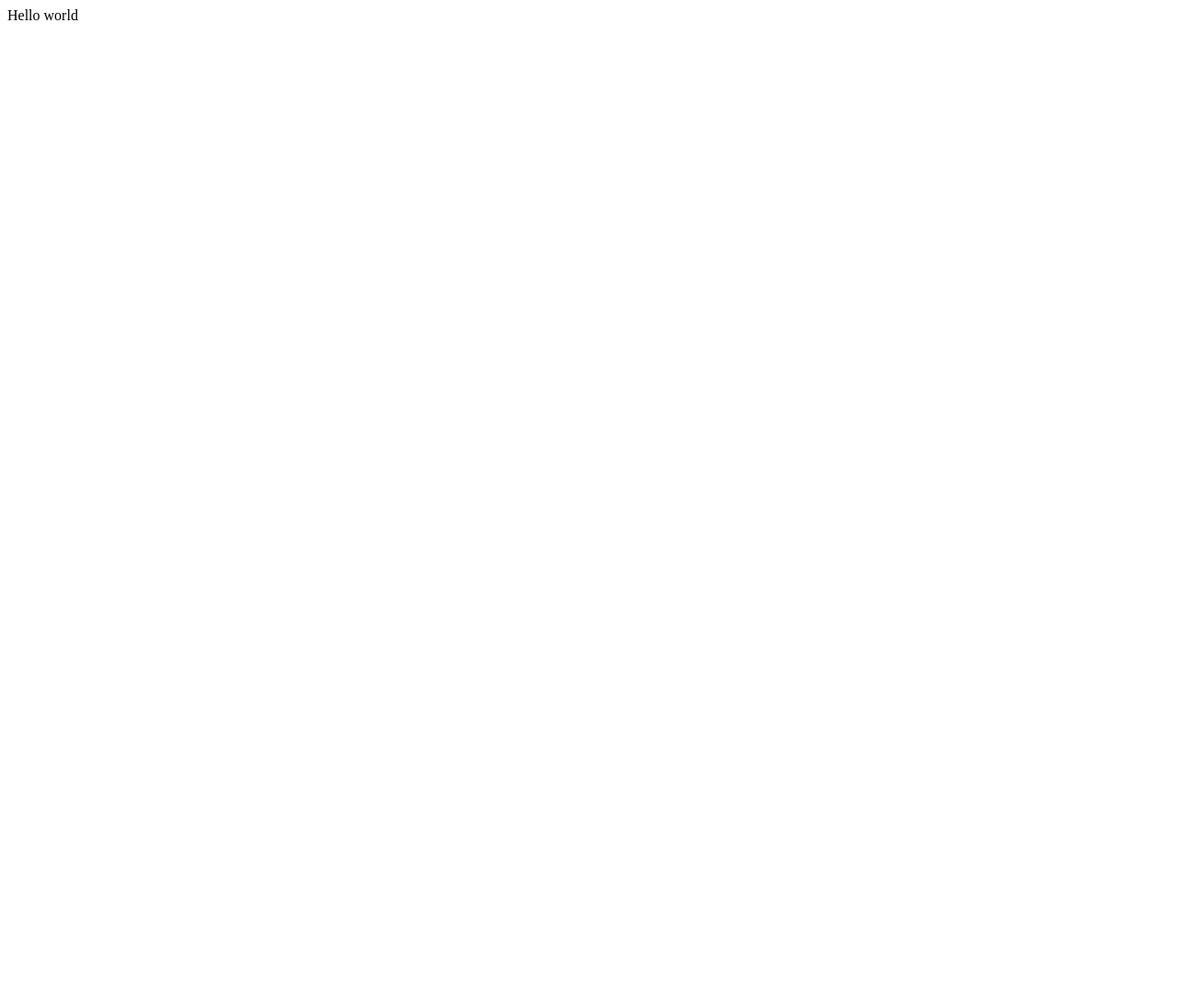
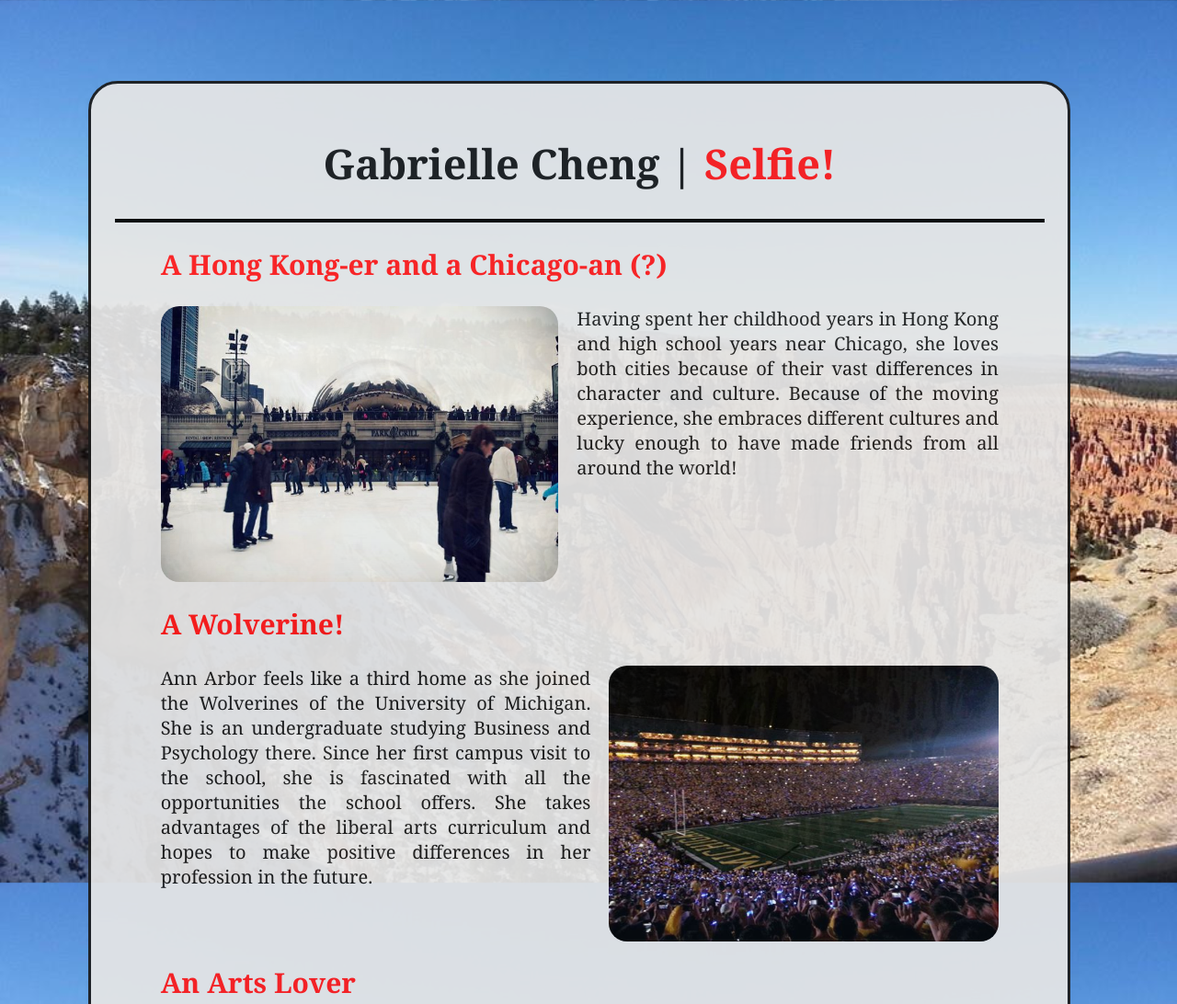
Before and after one commit to gabyc/gabyc.github.io, a plain HTML site: page index.html in a window 1280 px wide. Shown: the top 1092 px of the page at 92% size. Before the commit the page ends 800 px from the top, so only its background shows below. Drawn offline with Linux system fonts and the light colour scheme; files whose address does not match are found by name.

Commit message:
My cover page for portfolio.

```diff
--- a/index.html
+++ b/index.html
@@ -1 +1,46 @@
-<p>Hello world</p>
+<!DOCTYPE html>
+<html>
+<head>
+	<title>Gaby's Selfie!</title>
+	<link rel="stylesheet" href="./stylesheets/style.css">
+</head>
+
+<body>
+<div class = "box">
+<!-- Section of where I come from -->
+	<h1> Gabrielle Cheng | <span id="selfie">Selfie!</span></h1>
+	<hr>
+	<h2>A Hong Kong-er and a Chicago-an (?)</h2>
+	<div class="hometown">
+		<img src="./stylesheets/images/Chicago.jpg" alt="The Beam at Chicago">
+		<p>
+		Having spent her childhood years in Hong Kong and high school years near Chicago, she loves both cities because of their vast differences in character and culture. Because of the moving experience, she embraces different cultures and lucky enough to have made friends from all around the world!
+		</p>
+	</div>
+<!-- Section of Arts -->
+	<h2>A Wolverine!</h2>
+	<div class="michigan">
+		<img src="./stylesheets/images/Michigan2.jpg" alt="Big House at night">
+		<p>
+		Ann Arbor feels like a third home as she joined the Wolverines of the University of Michigan. She is an undergraduate studying Business and Psychology there. Since her first campus visit to the school, she is fascinated with all the opportunities the school offers. She takes advantages of the liberal arts curriculum and hopes to make positive differences in her profession in the future.
+		</p>
+	</div>
+<!-- Section of Social Justice -->
+	<h2>An Arts Lover</h2>
+	<div class="arts">
+		<img src="./stylesheets/images/chalkpainting.jpg" alt="Pointillism at the Diag">
+		<p>
+		Because Hong Kong is a city coined as an "arts desert", she has always hoped to spread the power and appreciation of Arts. Therefore, she is an active Arts Ambassador in campus and has organized different Arts events for students. One of her favorite ones is completing a giant chalk-painting of Georges Seurat's pointillism masterpiece, <i>A Sunday Afternoon on the island of La Grande Jatte</I>, outside of the library.
+		</p>
+	</div>
+<!-- Section of Traveling -->
+	<h2>An Enthusiast for Traveling!</h2>
+	<div class="travel">
+		<img src="./stylesheets/images/roadtrip.jpg" alt="Antelope at Arizona">
+		<p>
+		Since her first road-trip two years ago, she is hoping more to come! Each destination opens up a new lens to the world with its people, custom, and language. One of the most unforgettable places is Antelope in Arizona, US. In seven days, she has traveled to three different states and seen numerous stars in the sky for the first time!
+		</p>
+	</div>
+</div>
+</body>
+</html>
--- /dev/null
+++ b/stylesheets/style.css
@@ -0,0 +1,84 @@
+body {
+	background: url(/Users/apple/iX/projects/gabyc.github.io/stylesheets/images/bryce.jpg) no-repeat center center fixed;
+	background-size: cover;
+}
+
+h1 {
+	font-size: 45px;
+	color: #1A1A1A;
+	font-family: Cambria;
+	text-align: center;
+}
+
+hr {
+	border: 2px solid;
+}
+#selfie {
+	color:#FF1919;
+}
+
+h2 {
+	font-family: Cambria;
+	font-size: 30px;
+	color: #1A1A1A;
+	text-align: left;
+	padding-left: 50px;
+	color: #FF1919;
+}
+
+p {
+	color: #1A1A1A;
+	font-family: Cambria;
+}
+
+.box {
+	background: #E6E6E6;
+	border: 3px solid #1A1A1A;
+	width: 80%;
+	margin-top: 7%;
+	margin-bottom: 10%;
+	margin-left: 7%;
+	padding: 2%;
+	top: 50%;
+	bottom: 50%;
+	left: 50%
+	right: 50%;
+	opacity: 0.93;
+	border-radius: 2em;
+}
+
+.hometown img, .michigan img, .arts img, .travel img {
+	width: 45%;
+	height: 300px;
+	border-radius: 1em;
+	margin-left: 50px;
+	margin-right: 20px;
+	float: left;
+}
+
+.michigan img, .travel img {
+	width: 45%;
+	height: 300px;
+	border-radius: 1em;
+	margin-left: 20px;
+	margin-right: 30px;
+	float: right;
+}
+
+
+.hometown, .arts, .michigan, .travel{
+	height: 300px;
+	font-family: Cambria;
+	font-size: 20px;
+	text-align: justify;
+	margin-right: 50px;
+}
+
+.michigan, .travel{
+	height: 300px;
+	font-family: Cambria;
+	font-size: 20px;
+	text-align: justify;
+	margin-right: 20px;
+	margin-left: 50px;
+}
```
Also changed, not shown: stylesheets/images/Antelope.jpg (added), stylesheets/images/Antelope2.jpg (added), stylesheets/images/Bryce.jpg (added), stylesheets/images/Chicago.jpg (added), stylesheets/images/Michigan1.jpg (added), stylesheets/images/Michigan2.jpg (added), stylesheets/images/Piano.jpg (added), stylesheets/images/UROP.jpg (added), stylesheets/images/art.jpg (added), stylesheets/images/chalkpainting.jpg (added), stylesheets/images/hongkong.jpg (added), stylesheets/images/roadtrip.JPG (added), 5 other files.
